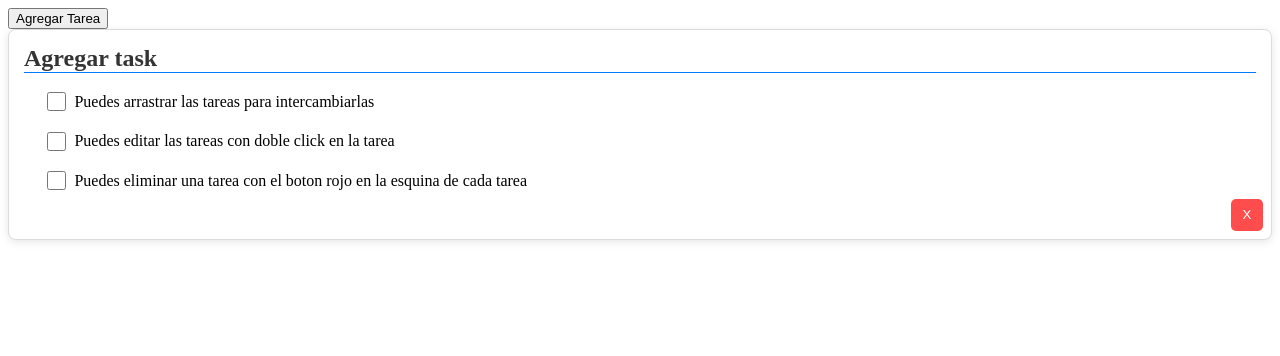
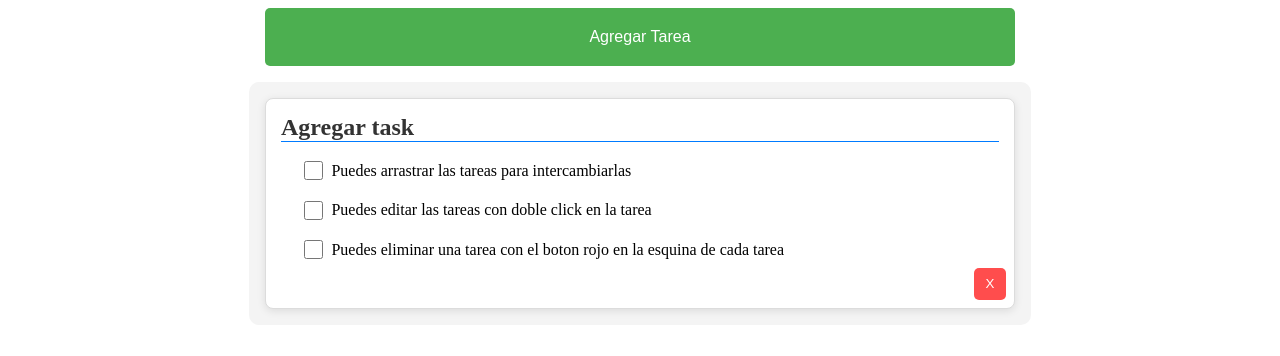
Before and after one commit to EdmundoD3/tidy-task, a plain HTML site: page index.html in a window 1280 px wide. Drawn offline with Linux system fonts and the light colour scheme; the site is published under a folder, as on GitHub Pages, so addresses that start at the root find nothing.

Commit message:
cambio de rutas directas a relativas de css

```diff
--- a/index.html
+++ b/index.html
@@ -6,10 +6,10 @@
   <meta http-equiv="X-UA-Compatible" content="IE=edge">
   <title>Mis tareas</title>
   <meta name="viewport" content="width=device-width, initial-scale=1">
-  <link rel="stylesheet" type="text/css" media="screen" href="/styles/main.css">
-  <link rel="stylesheet" type="text/css" media="screen" href="./modal/modal.css">
-  <link rel="stylesheet" type="text/css" media="screen" href="./modules/draggable.css">
-  <link rel="stylesheet" type="text/css" media="screen" href="./styles/task.css">
+  <link rel="stylesheet" type="text/css" media="screen" href="styles/main.css">
+  <link rel="stylesheet" type="text/css" media="screen" href="modal/modal.css">
+  <link rel="stylesheet" type="text/css" media="screen" href="modules/draggable.css">
+  <link rel="stylesheet" type="text/css" media="screen" href="styles/task.css">
   <script src="modules/helpers.js"></script>
   <script src="modules/generateComponents.js"></script>
   <script src="modules/TimeAlert.js"></script>
```
